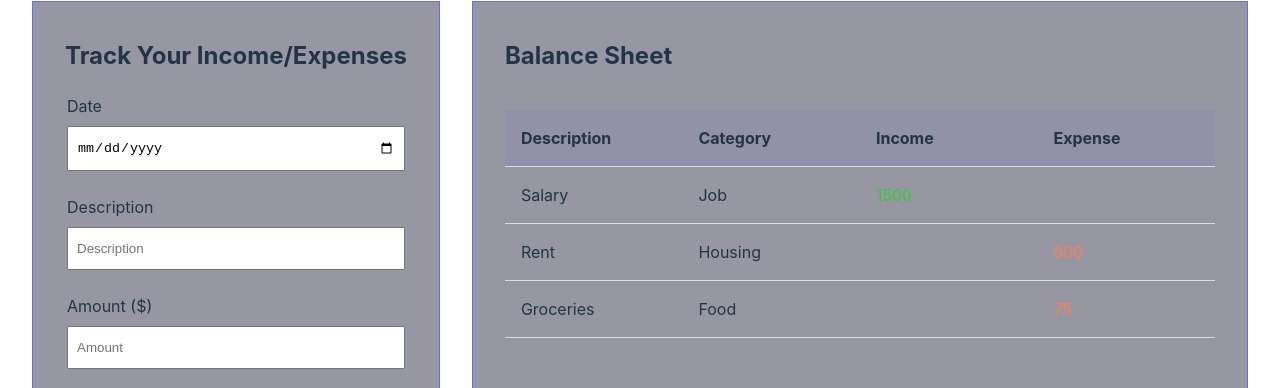
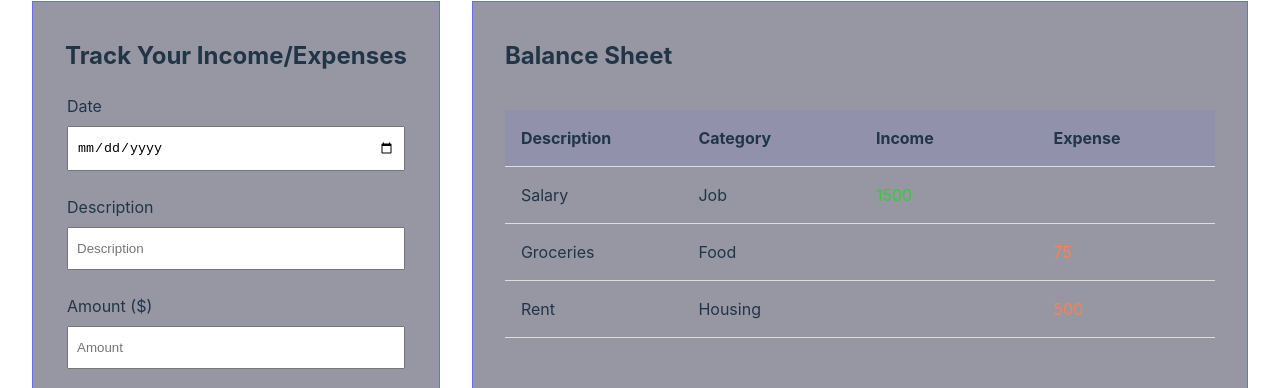
Before and after one commit to vincentpchevalier/balance-sheet-app, a React (Vite) app: page / in a window 1280 px wide. Shown: the part 156-544 px from the top of the page. Built offline with nearby package versions, Linux system fonts and the light colour scheme.

Commit message:
add preliminary sort of static data

```diff
--- a/src/App.jsx
+++ b/src/App.jsx
@@ -6,21 +6,21 @@ import TrackingForm from './TrackingForm';
 const initialEntries = [
 	{
 		id: 1720021455647,
-		date: new Date('2024/07/01'),
+		date: +new Date('2024/06/21'),
 		description: 'Salary',
 		category: 'Job',
 		balance: 1500,
 	},
 	{
 		id: 1720021500101,
-		date: new Date('2024/06/28'),
+		date: +new Date('2024/07/01'),
 		description: 'Rent',
 		category: 'Housing',
 		balance: -500,
 	},
 	{
-		id: 1720021483568,
-		date: new Date('2024/07/02'),
+		id: 1720021483577,
+		date: +new Date('2024/06/30'),
 		description: 'Groceries',
 		category: 'Food',
 		balance: -75,
--- a/src/BalanceSheet.jsx
+++ b/src/BalanceSheet.jsx
@@ -13,7 +13,9 @@ function BalanceSheet({ entries, totalBalance }) {
 					<BalanceCell classModifier={'header'}>Income</BalanceCell>
 					<BalanceCell classModifier={'header'}>Expense</BalanceCell>
 				</BalanceRow>
-				{entries.map((entry) => (
+				{entries
+					.sort((a, b) => a.date - b.date)
+					.map((entry) => (
 						<BalanceRow key={entry.id} entry={entry}>
 							<BalanceCell classModifier={''}>{entry.description}</BalanceCell>
 							<BalanceCell classModifier={''}>{entry.category}</BalanceCell>
```
Lines whose indentation alone changed are shown as unchanged.
